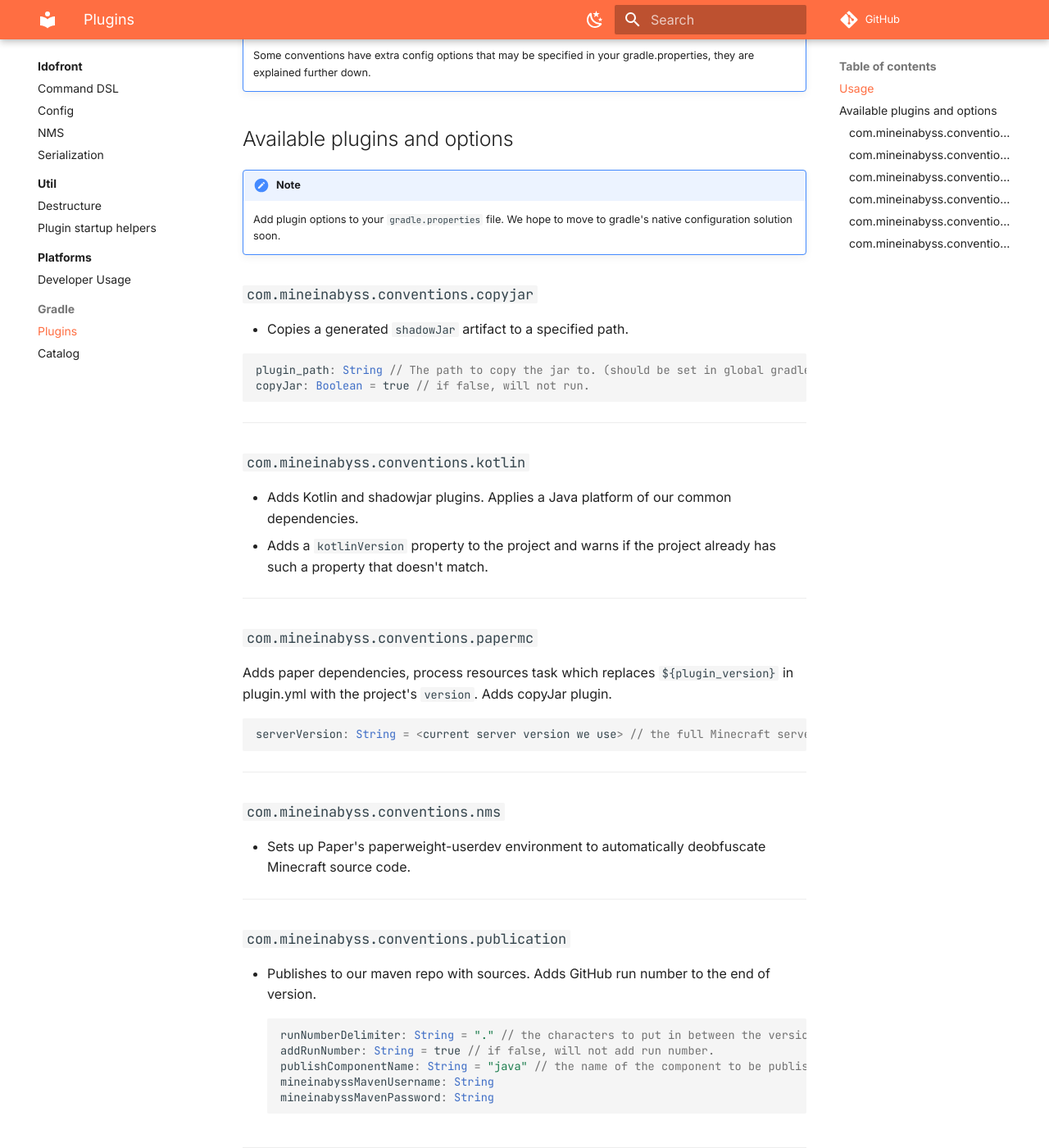
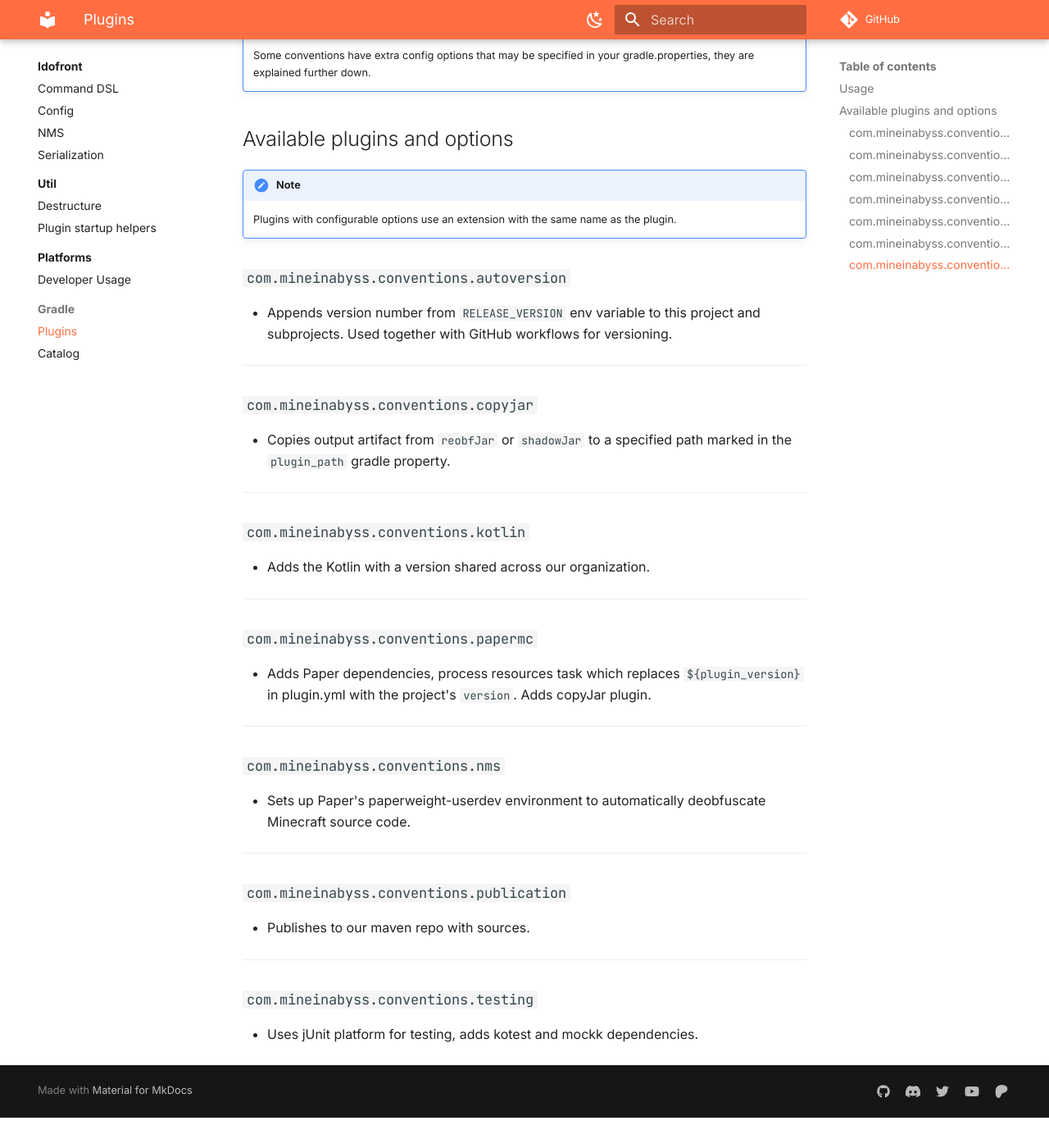
Before and after one commit to MineInAbyss/wiki, an MkDocs documentation site: the page built from docs/idofront/gradle/plugins.md, in a window 1280 px wide and 1400 px high, scrolled down 796 px. Shown: the whole window at 82% size. Built offline with MkDocs 1.6.1 and Material for MkDocs 9.7.7, drawn with Linux system fonts in a browser that asks for light colours; comment, search, counter and statistics services are not loaded; after the commit the page ends 2159 px from its top, so only the background shows below that.

Commit message:
Update gradle plugin descriptions

````diff
--- a/docs/idofront/gradle/plugins.md
+++ b/docs/idofront/gradle/plugins.md
@@ -44,34 +44,29 @@ Apply a plugin in your `plugins { }` block. All of them start with `com.mineinab
 ## Available plugins and options
 
 !!! note
-    Add plugin options to your `gradle.properties` file.
-    We hope to move to gradle's native configuration solution soon.
+    Plugins with configurable options use an extension with the same name as the plugin.
+
+### `com.mineinabyss.conventions.autoversion`
+
+- Appends version number from `RELEASE_VERSION` env variable to this project and subprojects. Used together with GitHub workflows for versioning.
+
+---
 
 ### `com.mineinabyss.conventions.copyjar`
 
-- Copies a generated `shadowJar` artifact to a specified path.
-
-```kotlin
-plugin_path: String // The path to copy the jar to. (should be set in global gradle.properties.)
-copyJar: Boolean = true // if false, will not run.
-```
+- Copies output artifact from `reobfJar` or `shadowJar` to a specified path marked in the `plugin_path` gradle property.
 
 ---
 
 ### `com.mineinabyss.conventions.kotlin`
 
-- Adds Kotlin and shadowjar plugins. Applies a Java platform of our common dependencies.
-- Adds a `kotlinVersion` property to the project and warns if the project already has such a property that doesn't match.
+- Adds the Kotlin with a version shared across our organization.
 
 ---
 
 ### `com.mineinabyss.conventions.papermc`
 
-Adds paper dependencies, process resources task which replaces `${plugin_version}` in plugin.yml with the project's `version`. Adds copyJar plugin.
-
-```kotlin
-serverVersion: String = <current server version we use> // the full Minecraft server version name.
-```
+- Adds Paper dependencies, process resources task which replaces `${plugin_version}` in plugin.yml with the project's `version`. Adds copyJar plugin.
 
 ---
 
@@ -83,14 +78,7 @@ serverVersion: String = <current server version we use> // the full Minecraft se
 
 ### `com.mineinabyss.conventions.publication`
 
-- Publishes to our maven repo with sources. Adds GitHub run number to the end of version.
-```kotlin
-runNumberDelimiter: String = "." // the characters to put in between the version and run number.
-addRunNumber: String = true // if false, will not add run number.
-publishComponentName: String = "java" // the name of the component to be published.
-mineinabyssMavenUsername: String
-mineinabyssMavenPassword: String
-```
+- Publishes to our maven repo with sources.
 
 ---
 
````
